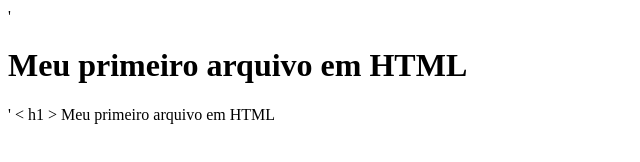
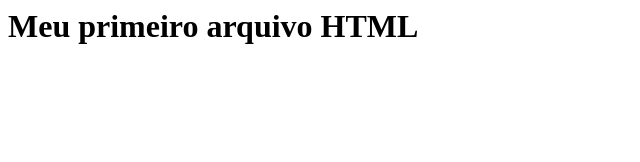
Before and after one commit to brunaac17/ptimeiro-repositorio, a plain HTML site: page index.htm in a window 1280 px wide. Shown: the whole page, without its empty margins (0-640 px from the left). Drawn offline with Linux system fonts and the light colour scheme.

Commit message:
Update index.htm

```diff
--- a/index.htm
+++ b/index.htm
@@ -1,2 +1,3 @@
 <html>
-  '<h1>Meu primeiro arquivo em HTML</h1>  ' < h1 > Meu primeiro arquivo em HTML </ h
+<h1>Meu primeiro arquivo HTML</h1>
+</html>
```
